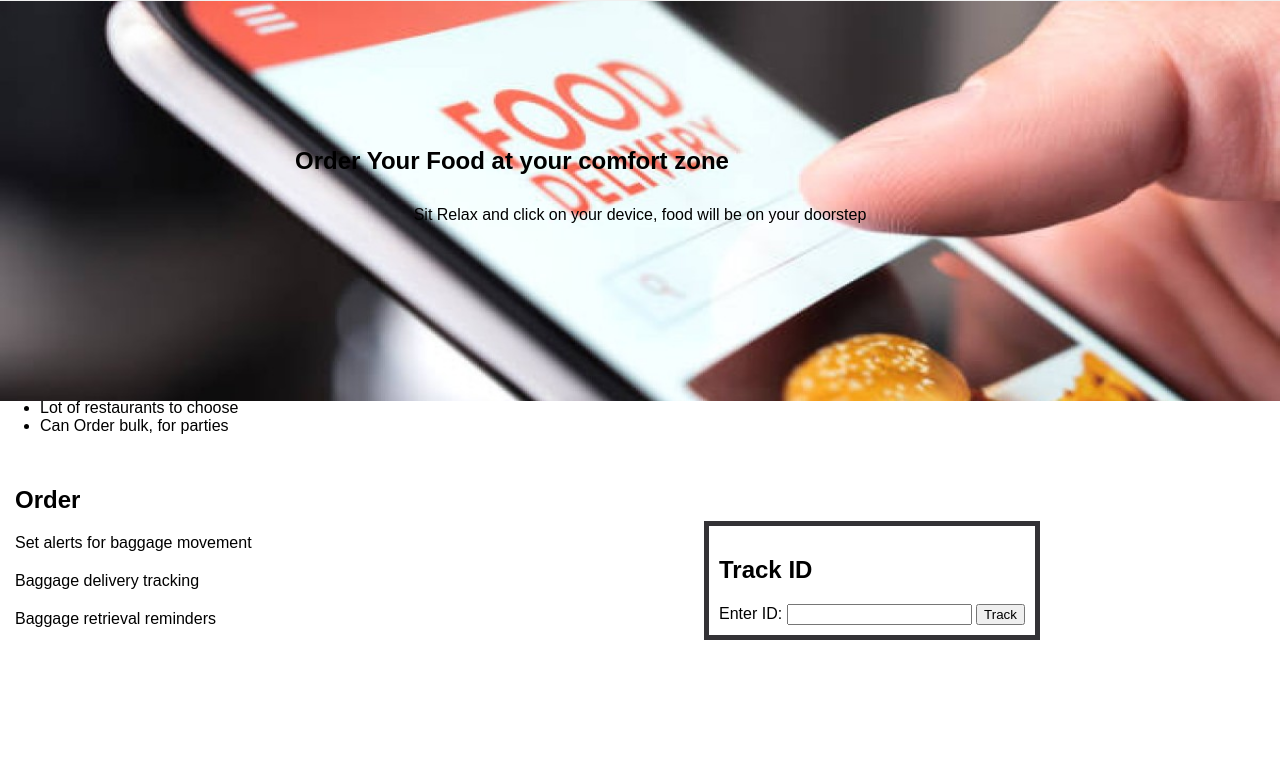
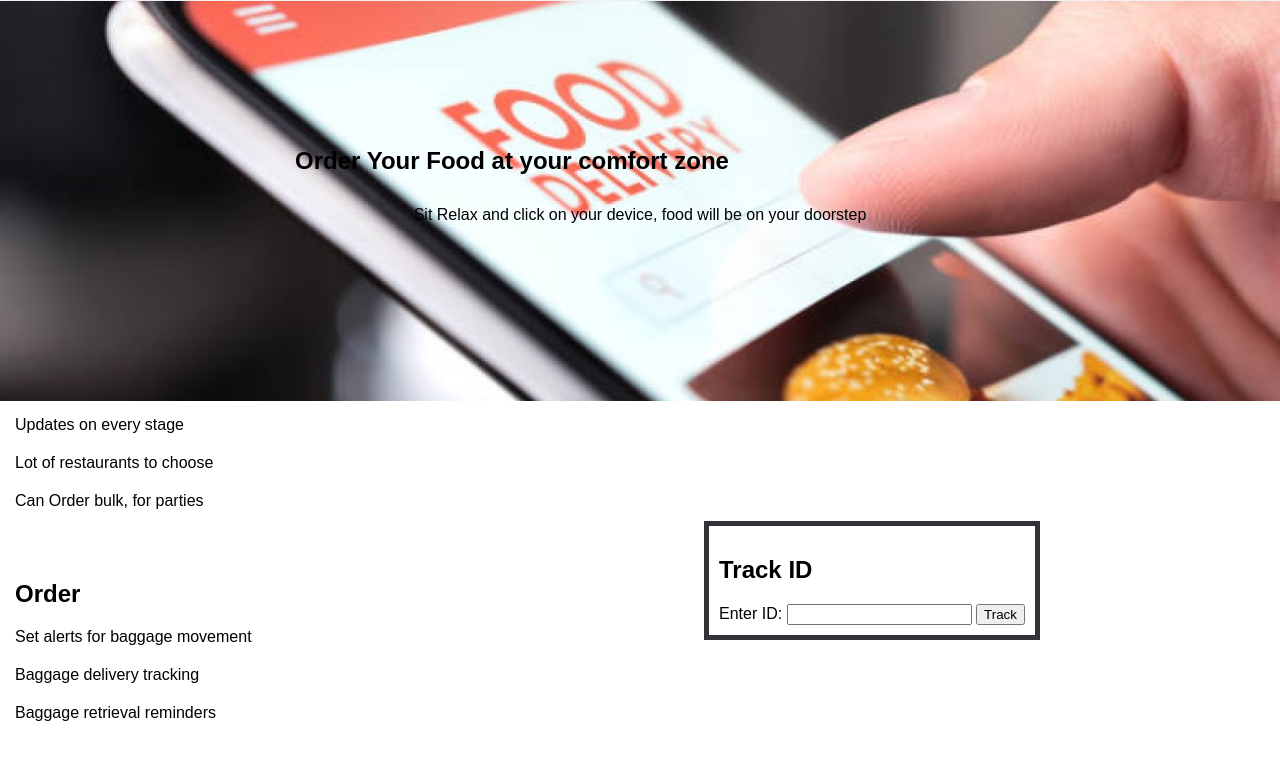
Before and after one commit to RongalaMahesh/projectgroup8, a Flask app: page / in a window 1280 px wide; the page is wider, and only the part inside the window is pictured. Shown: the part 39-800 px from the top of that part. Run offline with Flask 3, Linux system fonts and the light colour scheme.

Commit message:
commited

```diff
--- a/static/home.css
+++ b/static/home.css
@@ -86,21 +86,21 @@
     margin-top: -2px;
   }
 
-  .benefits, .features {
+  .raju, .features {
     padding: 15px;
   }
 
-  .benefits h2, .features h2 {
+  .raju h2, .features h2 {
     text-align: left;
   }
 
-  .benefits ul, .features ul {
+  .raju ul, .features ul {
     list-style: none;
     margin: 0;
     padding: 0;
   }
 
-  .benefits ul li, .features ul li {
+  .raju ul li, .features ul li {
     margin-bottom: 20px;
   }
 
```
Also changed, not shown: static/about.css (+7 -8 lines).
